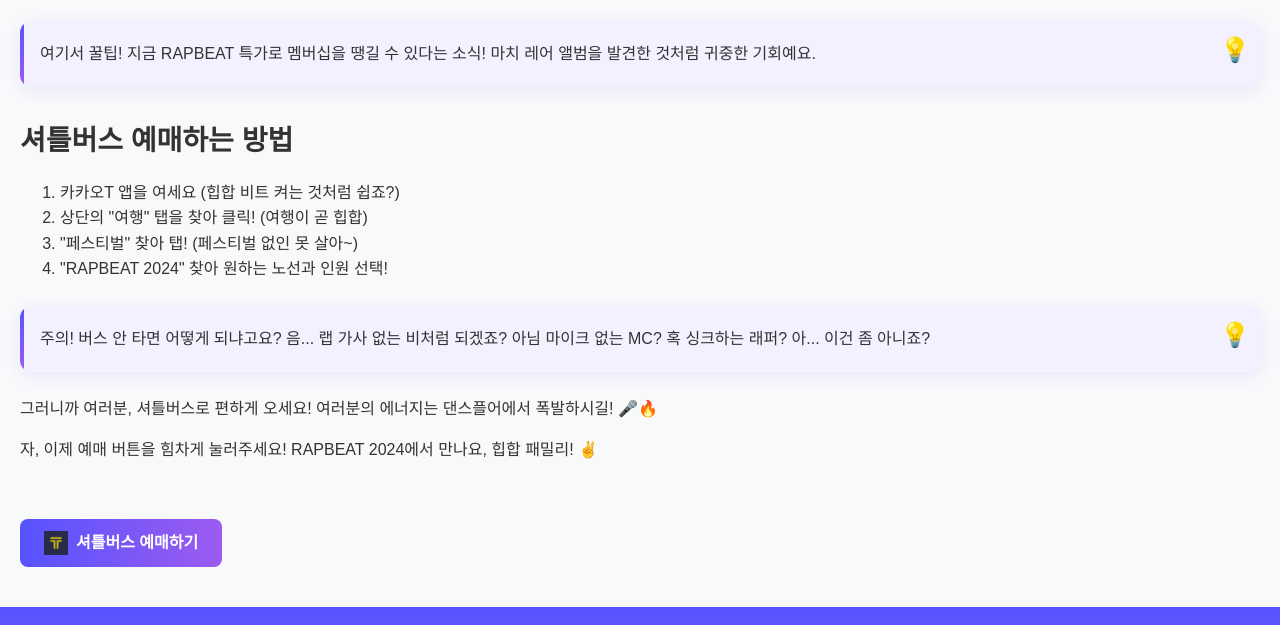
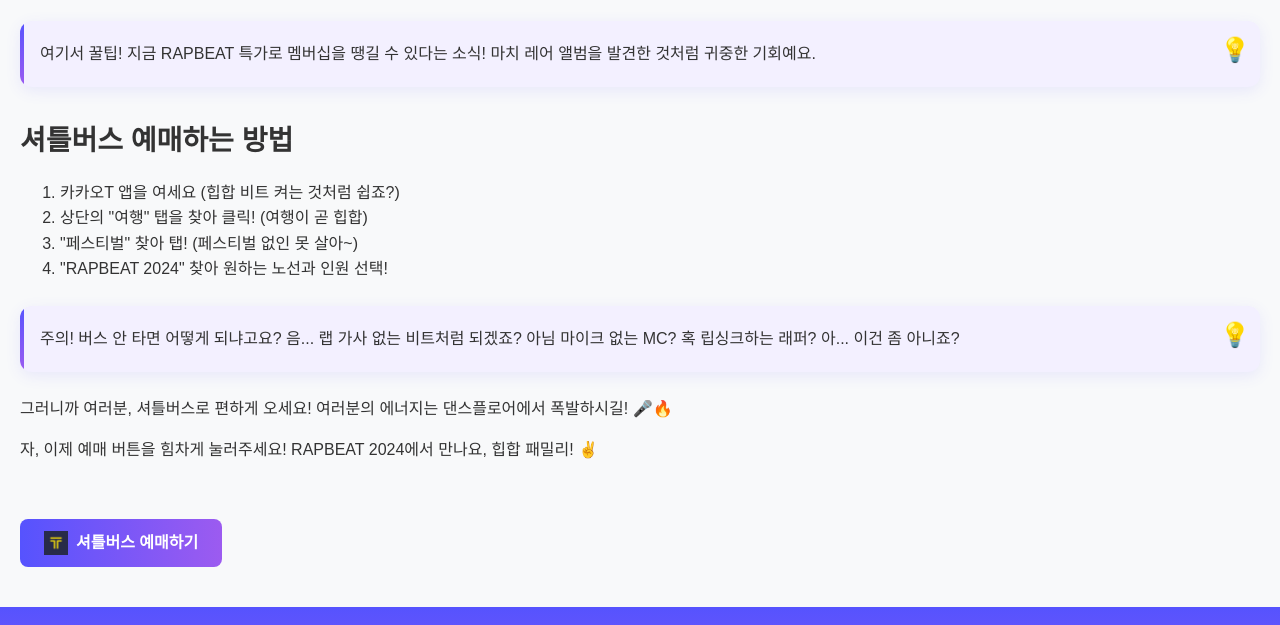
Before and after one commit to uxstorage/memble-content, a plain HTML site: page 00_shuttle_bus_info.html in a window 1280 px wide. Shown: the part 1062-1687 px from the top of the page. Drawn offline with Linux system fonts and the light colour scheme.

Commit message:
Update 00_shuttle_bus_info.html

```diff
--- a/00_shuttle_bus_info.html
+++ b/00_shuttle_bus_info.html
@@ -254,10 +254,10 @@
         </ol>
 
         <div class="highlight">
-            주의! 버스 안 타면 어떻게 되냐고요? 음... 랩 가사 없는 비처럼 되겠죠? 아님 마이크 없는 MC? 혹 싱크하는 래퍼? 아... 이건 좀 아니죠?
+            주의! 버스 안 타면 어떻게 되냐고요? 음... 랩 가사 없는 비트처럼 되겠죠? 아님 마이크 없는 MC? 혹 립싱크하는 래퍼? 아... 이건 좀 아니죠?
         </div>
 
-        <div class="text-block">그러니까 여러분, 셔틀버스로 편하게 오세요! 여러분의 에너지는 댄스플어에서 폭발하시길! 🎤🔥</div>
+        <div class="text-block">그러니까 여러분, 셔틀버스로 편하게 오세요! 여러분의 에너지는 댄스플로어에서 폭발하시길! 🎤🔥</div>
 
         <div class="text-block">자, 이제 예매 버튼을 힘차게 눌러주세요! RAPBEAT 2024에서 만나요, 힙합 패밀리! ✌️</div>
 
```
